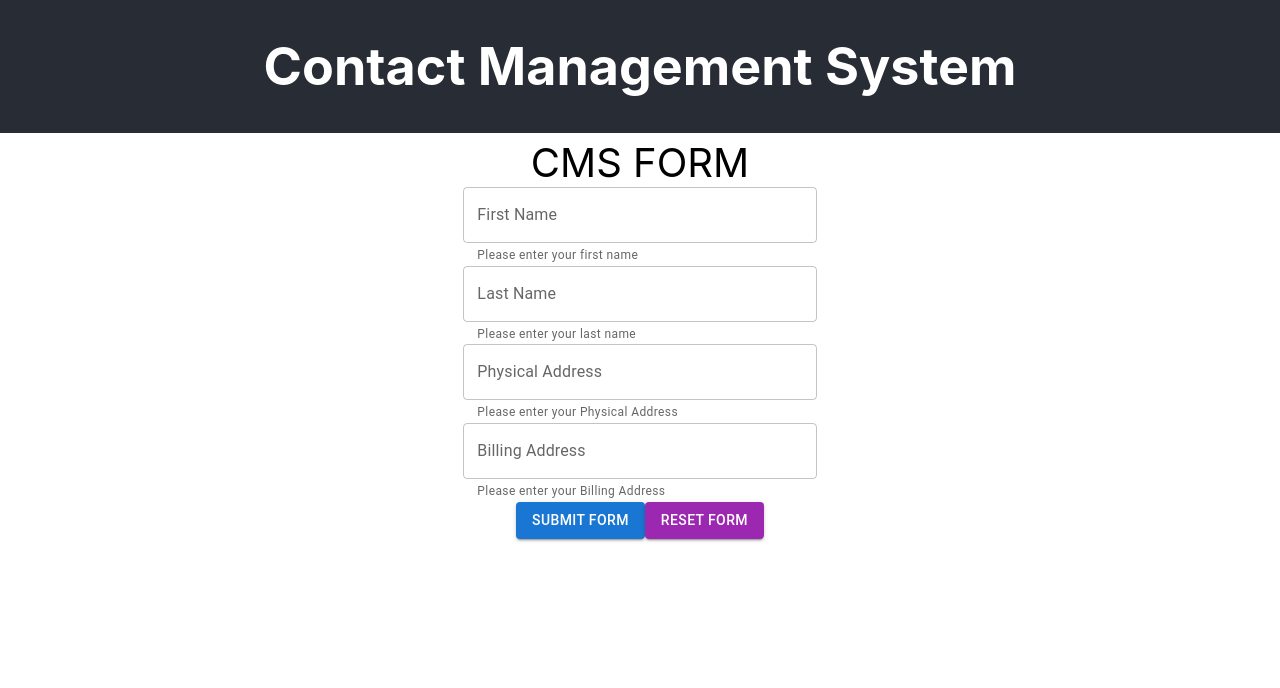
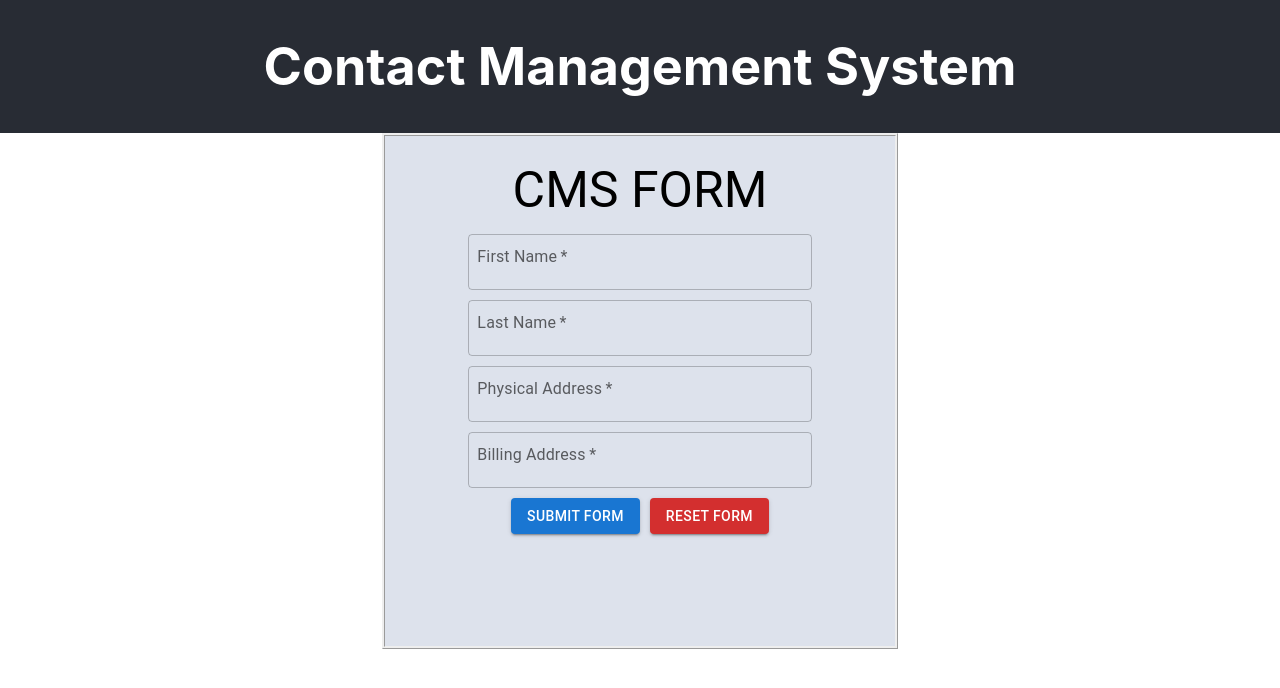
Before and after one commit to dlasap-fs/user-contact-mgmt-system-frontend, a React (Create React App) app: page / in a window 1280 px wide. Shown: the top 688 px of the page. Built offline with nearby package versions, Linux system fonts and the light colour scheme.

Commit message:
added styling for modal

```diff
--- a/src/components/CMSForm.js
+++ b/src/components/CMSForm.js
@@ -71,12 +71,15 @@ export const CMSForm = () => {
     })
   }
     return (
-    <div style={{padding: '5px'}}>
-     <FormControl sx={{ width: '35ch' }}>
+    <div style={{padding: '5px', margin : "auto", justifyItems: "center", background: "#DDE2EC", width: "500px", height: "500px", borderStyle: "ridge"}}>
+     <FormControl sx={{ width: '35ch', margin: "auto" , padding: "10px"}}>
 
-    <label style={{fontSize: '40px'}}> CMS FORM</label>
+    <label style={{fontSize: '50px', fontFamily: "Roboto", margin: "10px"}}> CMS FORM</label>
     <TextField
-      helperText="Please enter your first name"
+
+      style={{padding: 5}}
+      required
+      helperText={!formDetails.first_name && formDetails.submit_attempt ? "Please enter your first name" : "" }
       id="first_name"
       label="First Name"
       onChange={handleOnChange}
@@ -86,7 +89,9 @@ export const CMSForm = () => {
     />
 
     <TextField
-      helperText="Please enter your last name"
+      style={{padding: 5 }}
+      helperText={!formDetails.last_name && formDetails.submit_attempt ? "Please enter your last name" : ""}
+      required
       id="last_name"
       label="Last Name"
       onChange={handleOnChange}
@@ -94,7 +99,9 @@ export const CMSForm = () => {
       error={!formDetails.last_name && formDetails.submit_attempt ? true : false}
     />
     <TextField
-      helperText="Please enter your Physical Address"
+      style={{padding: 5 }}
+      helperText={!formDetails.physical_address && formDetails.submit_attempt ? "Please enter your Physical Address" : ""}
+      required
       id="physical_address"
       label="Physical Address"
       onChange={handleOnChange}
@@ -103,7 +110,9 @@ export const CMSForm = () => {
 
     />
     <TextField
-      helperText="Please enter your Billing Address"
+      style={{padding: 5 }}
+      required
+      helperText={ !formDetails.billing_address && formDetails.submit_attempt ? "Please enter your Billing Address" : ""}
       id="billing_address"
       label="Billing Address"
       value={formDetails.billing_address || ""}
@@ -115,6 +124,7 @@ export const CMSForm = () => {
 
 
     <Button
+            style={{margin: 5}}
             type="submit"
             variant="contained"
             color="primary"
@@ -125,9 +135,10 @@ export const CMSForm = () => {
         Submit Form
        </Button>
        <Button
+            style={{margin: 5}}
             type="submit"
             variant="contained"
-            color="secondary"
+            color="error"
             // className={classes.submit}
             onClick={handleReset}
             disabled={openLoader}
@@ -139,22 +150,25 @@ export const CMSForm = () => {
       </Box>
     </div>
 
-    <div style={{padding: 60, position: "relative"}}>
+    <div>
        { (formDetails.submit_attempt && isVerified )&& <Navigate replace to="/submitted"></Navigate> }
        <Modal
-       sx={{ padding: 10, width: "50%", margin: "auto", border: "3px"  }}
+       style={{ width: "30%", height: "15%", margin: "auto"}}
         open={openModal}
         // onClose={handleM}
         aria-labelledby="modal-modal-title"
         aria-describedby="modal-modal-description"
         >
-    <Box sx={{ backgroundColor : "white", padding: "20px", width: "60%", border: "100 px"}}>
+
+    <Box sx={{ backgroundColor : "white", padding: "20px 10px 1px 10px", border: "5x", borderStyle: "groove", margin: "auto"}}>
     <Typography id="modal-modal-title" variant="h6" component="h2">
     Something went wrong...
+    <hr/>
     </Typography>
-    <Typography id="modal-modal-description" sx={{ mt: 2 }}>
-         Unable to process your request. Please check your internet connection. </Typography>
-         <Button variant="text" color="primary" onClick={handleModal}> Close </Button>
+    <Typography id="modal-modal-description" sx={{ mt: 2 }} style={{margin:"auto"}}>
+        Unable to process your request. Please check your internet connection.
+    </Typography>
+    <Button style={{margin: "5px", padding: "3px", fontSize: 10, }} variant="contained" size="small" color="error" onClick={handleModal}> Close </Button>
         </Box>
       </Modal>
       </div>
```
